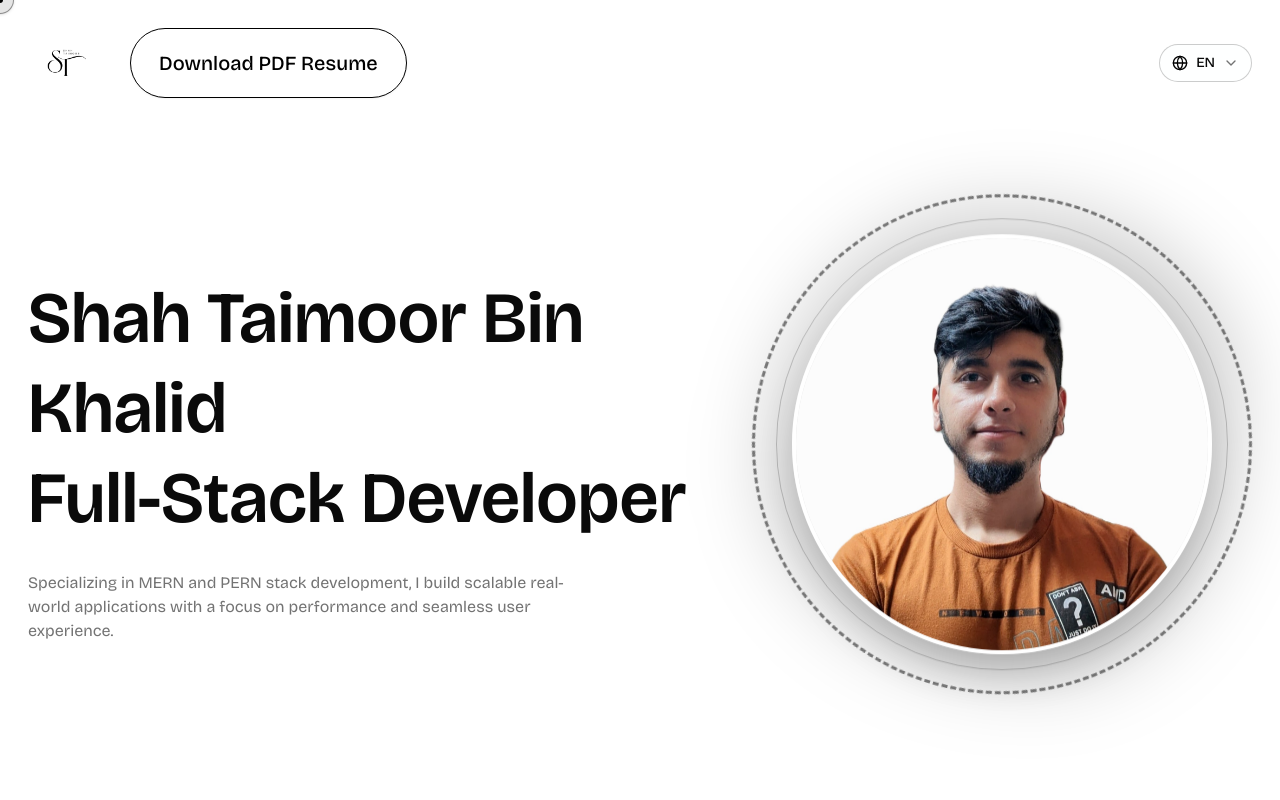
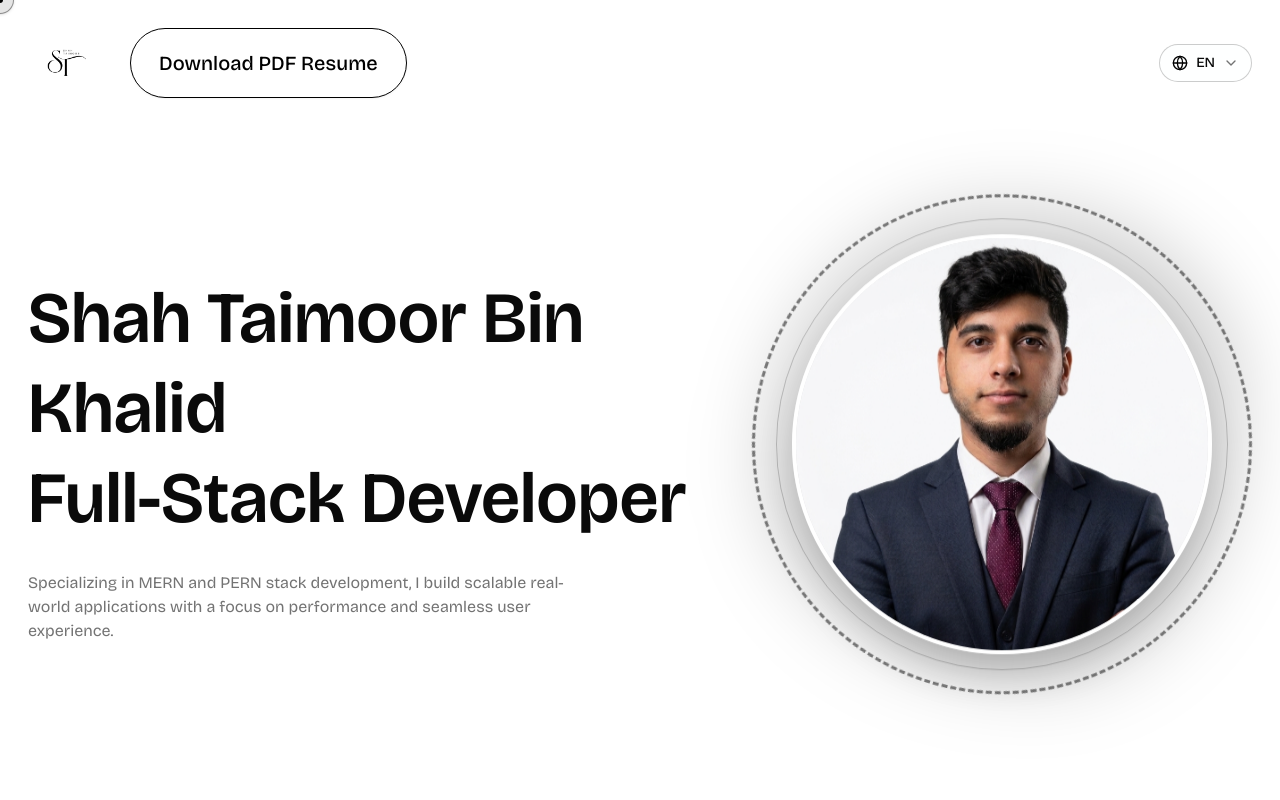
Before and after one commit to ShahTaimoor/PortfoliosTaimoor, a Next.js app: page / in a window 1280 px wide. Both pictures are taken after a click on the button "OPEN PORTFOLIOS". Shown: the top 800 px of the page. Built offline with nearby package versions, Linux system fonts and the light colour scheme.

Commit message:
feat: add hero section component with profile banner image

```diff
--- a/src/app/components/home/hero-section/index.tsx
+++ b/src/app/components/home/hero-section/index.tsx
@@ -33,7 +33,7 @@ const HeroSection = () => {
               {/* Profile Image container */}
               <div className="relative h-[270px] w-[270px] sm:h-[340px] sm:w-[340px] lg:h-[420px] lg:w-[420px] overflow-hidden shadow-2xl rounded-full border-4 border-white dark:border-gray-900 bg-muted/20">
                 <Image
-                  src={"/images/home/banner/Taimoor.jpg"}
+                  src={"/images/home/banner/ShahTaimoor.png"}
                   alt="Shah Taimoor"
                   fill
                   className="object-cover"
```
Also changed, not shown: public/images/home/banner/ShahTaimoor.png (added), 1 other file (tests, documents, lock files or other folders).
